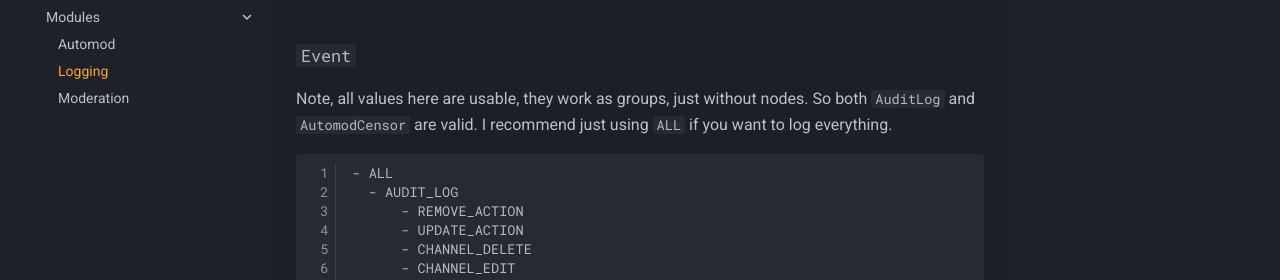
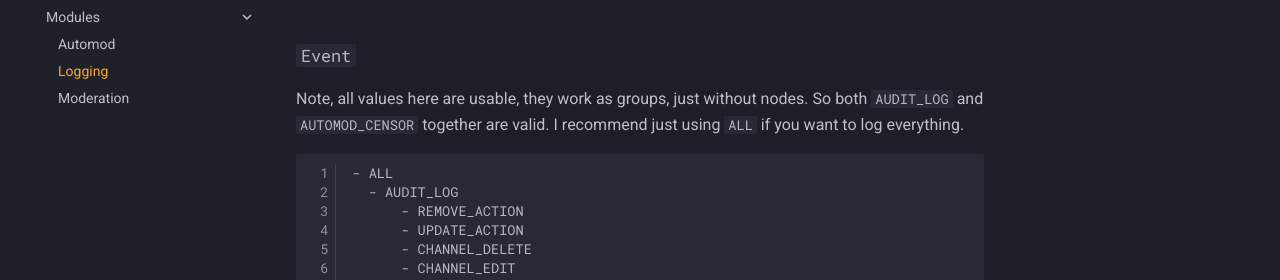
Before and after one commit to blackmesadev/docs, an MkDocs documentation site: the page built from docs/configuration/modules/logging.md, in a window 1280 px wide and 900 px high, scrolled down 508 px. Shown: the part 199-479 px from the top of the window. Built offline with MkDocs 1.6.1 and Material for MkDocs 9.7.7, drawn with Linux system fonts in a browser that asks for light colours; comment, search, counter and statistics services are not loaded.

Commit message:
updated event md

```diff
--- a/docs/configuration/modules/logging.md
+++ b/docs/configuration/modules/logging.md
@@ -15,7 +15,7 @@ Logging is a module that allows you to log events to a channel.
 
 
 ### `Event`
-Note, all values here are usable, they work as groups, just without nodes. So both `AuditLog` and `AutomodCensor` are valid.
+Note, all values here are usable, they work as groups, just without nodes. So both `AUDIT_LOG` and `AUTOMOD_CENSOR` together are valid.
 I recommend just using `ALL` if you want to log everything.
 
     - ALL
```
